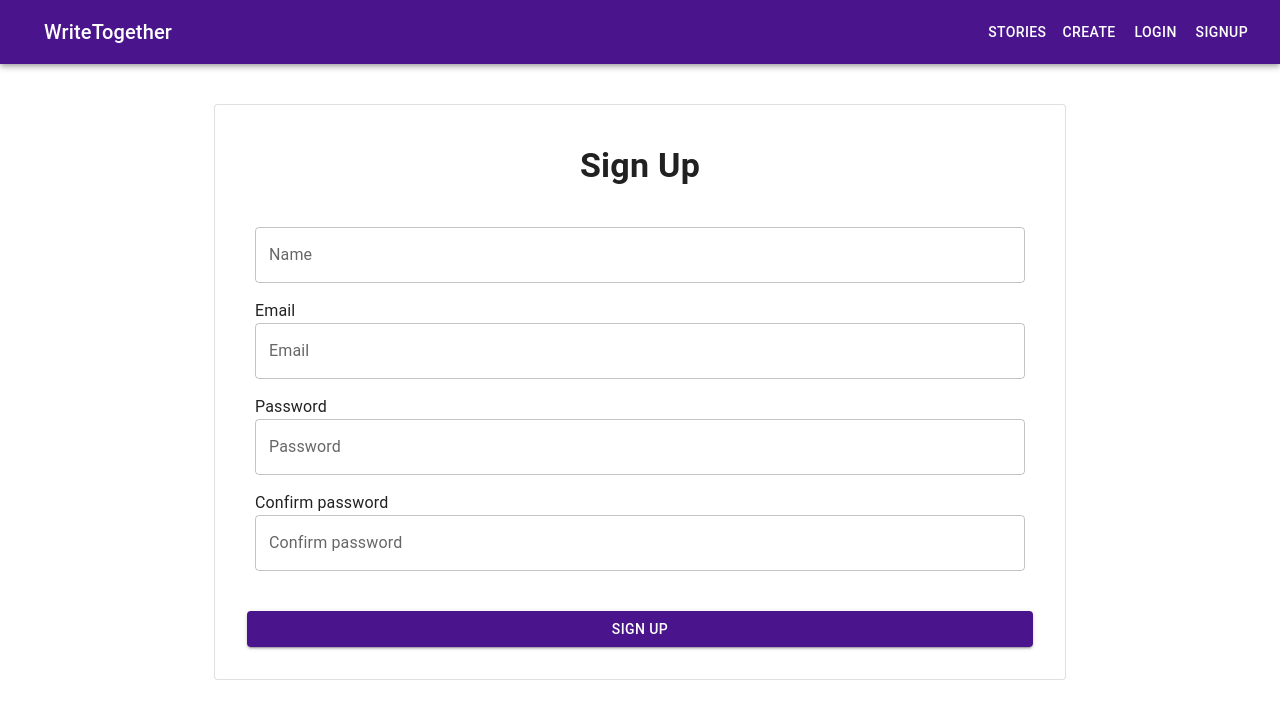
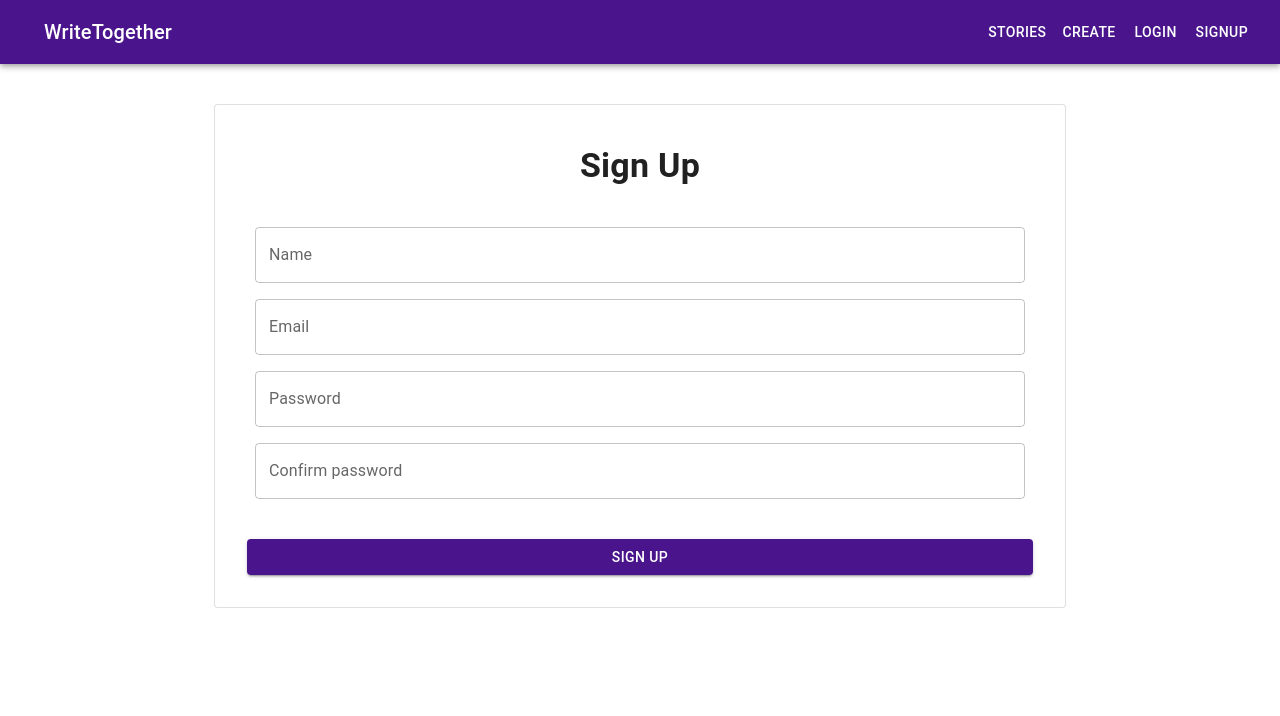
Before and after one commit to ainulmazwan/write-together-react, a React (Vite) app: page /signup in a window 1280 px wide. Shown: the top 716 px of the page. Built offline with nearby package versions, Linux system fonts and the light colour scheme; some icons are missing.

Commit message:
profile access fix, signup ui

```diff
--- a/src/pages/ProfilePage.jsx
+++ b/src/pages/ProfilePage.jsx
@@ -123,7 +123,7 @@ const ProfilePage = () => {
             </Typography>
           </Box>
           <Box>
-            <Button component={Link} to={`/users/${currentuser._id}`}>
+            <Button component={Link} to={`/users/${currentuser?._id}`}>
               <ModeIcon sx={{ marginRight: 1 }} />
               Edit Account
             </Button>
--- a/src/pages/SignupPage.jsx
+++ b/src/pages/SignupPage.jsx
@@ -75,7 +75,6 @@ const SignupPage = () => {
               />
             </Box>
             <Box mb={2}>
-              <Typography>Email</Typography>
               <TextField
                 label="Email"
                 fullWidth
@@ -86,7 +85,6 @@ const SignupPage = () => {
               />
             </Box>
             <Box mb={2}>
-              <Typography>Password</Typography>
               <TextField
                 type="password"
                 label="Password"
@@ -98,7 +96,6 @@ const SignupPage = () => {
               />
             </Box>
             <Box mb={2}>
-              <Typography>Confirm password</Typography>
               <TextField
                 type="password"
                 label="Confirm password"
--- a/src/pages/StoriesPage.jsx
+++ b/src/pages/StoriesPage.jsx
@@ -115,7 +115,7 @@ const StoriesPage = () => {
             </TextField>
             <TextField
               select
-              label="Status"
+              label="Genre"
               value={genre}
               onChange={(e) => setGenre(e.target.value)}
               size="small"
```
Also changed, not shown: 3 other files (tests, documents, lock files or other folders).
